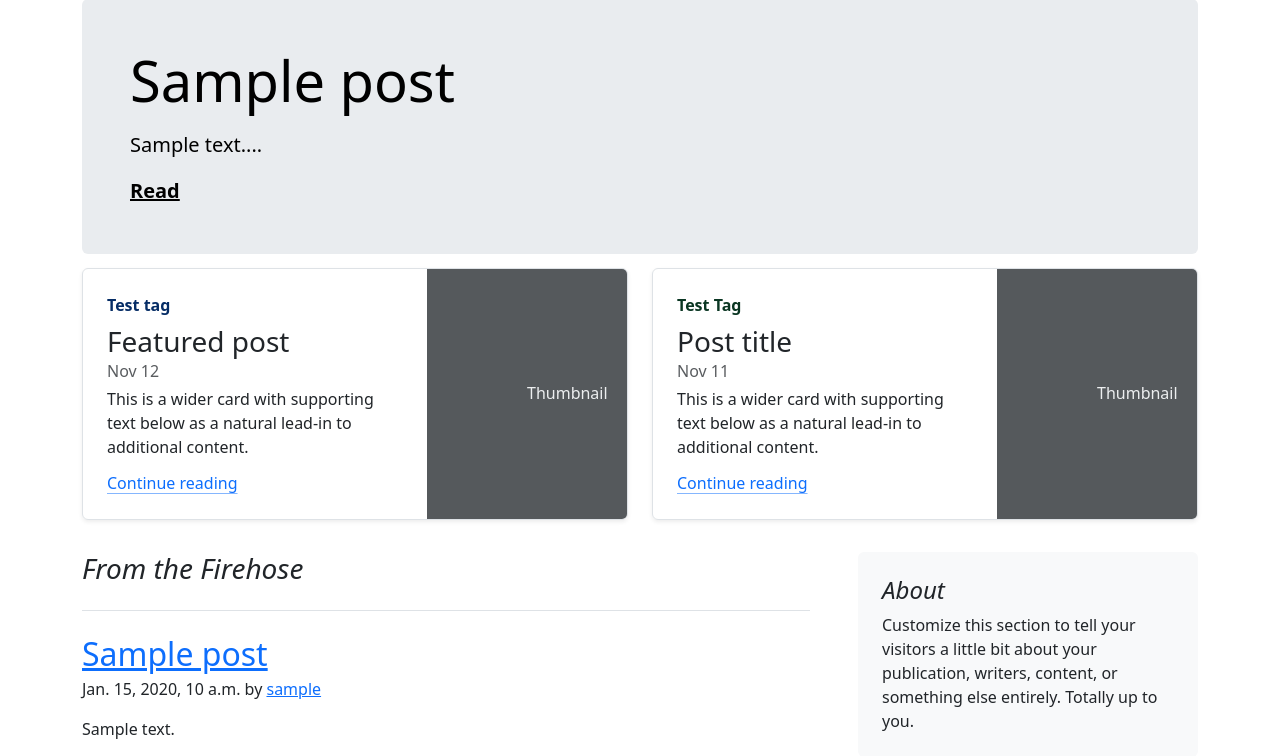
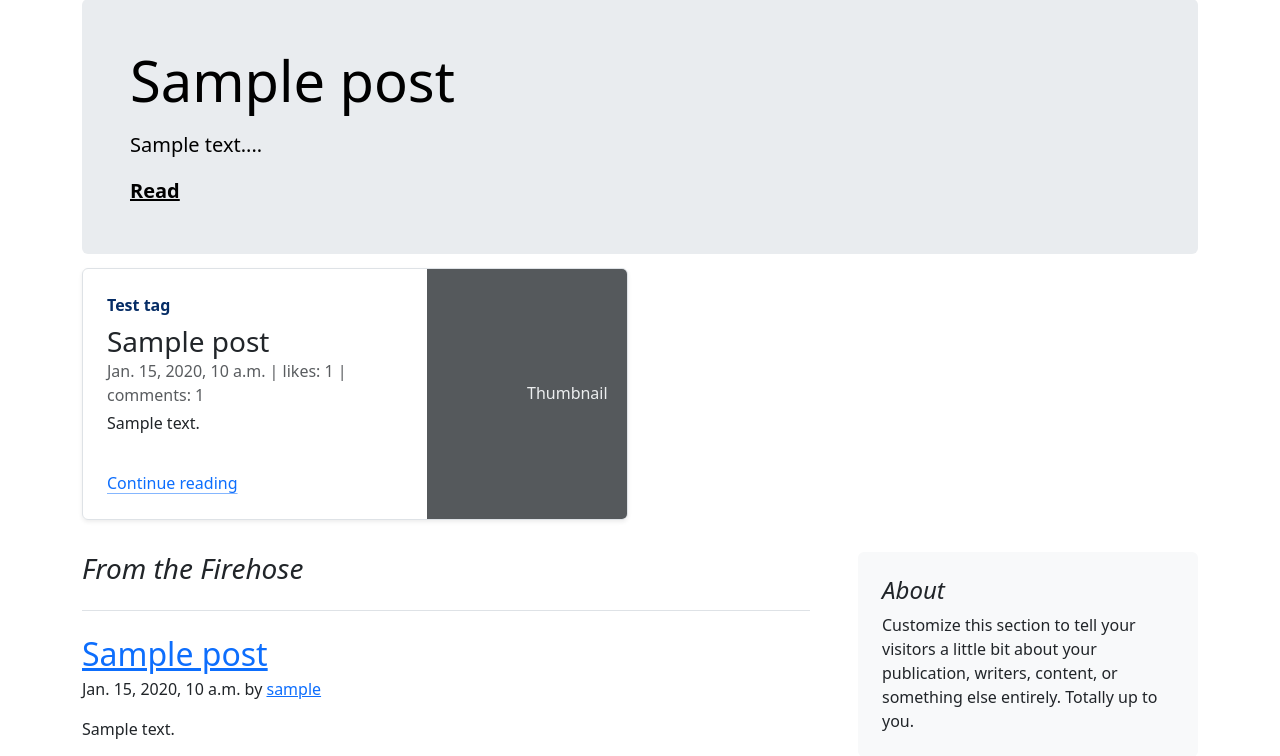
Before and after one commit to Gennadynemchin/django_blog, a Django app: page / in a window 1280 px wide. Shown: the part 67-823 px from the top of the page. Run offline with Django 4.2, Linux system fonts and the light colour scheme; a user stored in the database is signed in; tables that the repository leaves empty hold one stand-in row (values such as "Sample post").

Commit message:
Refactor homepage posts query;

```diff
--- a/main/templates/main/home.html
+++ b/main/templates/main/home.html
@@ -1,33 +1,29 @@
 {% extends 'main/base.html' %}
 {% block title %}Home{% endblock %}
 {% block content %}
-  {% for post in posts %}
-    {% if post.pinned %}
   <div class="p-4 p-md-5 mb-4 rounded text-body-emphasis bg-body-secondary"
        style="position:relative;
               top:10px">
     <div class="col-lg-6 px-0">
-          <h1 class="display-4 fst-helvetica">{{ post.title }}</h1>
-          <p class="lead my-3">{{ post.text|truncatechars:100 }}...</p>
+      <h1 class="display-4 fst-helvetica">{{ pinned_post.title }}</h1>
+      <p class="lead my-3">{{ pinned_post.text|truncatechars:100 }}...</p>
       <p class="lead mb-0">
-            <a href="{% url 'post_detail' post.slug %}"
+        <a href="{% url 'post_detail' pinned_post.slug %}"
            class="text-body-emphasis fw-bold">Read</a>
       </p>
     </div>
   </div>
-    {% endif %}
-  {% endfor %}
   <div class="row mb-2">
+    {% for popular_post in popular_posts %}
       <div class="col-md-6">
         <div class="row g-0 border rounded overflow-hidden flex-md-row mb-4 shadow-sm h-md-250 position-relative">
           <div class="col p-4 d-flex flex-column position-static">
             <strong class="d-inline-block mb-2 text-primary-emphasis">Test tag</strong>
-          <h3 class="mb-0">Featured post</h3>
-          <div class="mb-1 text-body-secondary">Nov 12</div>
-          <p class="card-text mb-auto">
-            This is a wider card with supporting text below as a natural lead-in to additional content.
-          </p>
-          <a href="#" class="icon-link gap-1 icon-link-hover stretched-link">
+            <h3 class="mb-0">{{ popular_post.title }}</h3>
+            <div class="mb-1 text-body-secondary">{{ popular_post.created_at }} | likes: {{ popular_post.likes.count }} | comments: {{ popular_post.comments.count }}</div>
+            <p class="card-text mb-auto">{{ popular_post.text|truncatechars:100 }}</p>
+            <a href="{% url 'post_detail' popular_post.slug %}"
+               class="icon-link gap-1 icon-link-hover stretched-link">
               Continue reading
               <svg class="bi">
                 <use xlink:href="#chevron-right" />
@@ -48,41 +44,16 @@
             </div>
           </div>
         </div>
-      <div class="col-md-6">
-        <div class="row g-0 border rounded overflow-hidden flex-md-row mb-4 shadow-sm h-md-250 position-relative">
-          <div class="col p-4 d-flex flex-column position-static">
-            <strong class="d-inline-block mb-2 text-success-emphasis">Test Tag</strong>
-            <h3 class="mb-0">Post title</h3>
-            <div class="mb-1 text-body-secondary">Nov 11</div>
-            <p class="mb-auto">This is a wider card with supporting text below as a natural lead-in to additional content.</p>
-            <a href="#" class="icon-link gap-1 icon-link-hover stretched-link">
-              Continue reading
-              <svg class="bi">
-                <use xlink:href="#chevron-right" />
-              </svg>
-            </a>
-          </div>
-          <div class="col-auto d-none d-lg-block">
-            <svg class="bd-placeholder-img"
-                 width="200"
-                 height="250"
-                 xmlns="http://www.w3.org/2000/svg"
-                 role="img"
-                 aria-label="Placeholder: Thumbnail"
-                 preserveAspectRatio="xMidYMid slice"
-                 focusable="false">
-              <title>Placeholder</title><rect width="100%" height="100%" fill="#55595c" /><text x="50%" y="50%" fill="#eceeef" dy=".3em">Thumbnail</text>
-              </svg>
-            </div>
-          </div>
-        </div>
+      {% endfor %}
     </div>
     <div class="row g-5">
       <div class="col-md-8">
         <h3 class="pb-4 mb-4 fst-italic border-bottom">From the Firehose</h3>
         {% for post in posts %}
           <article class="blog-post">
-              <h2 class="display-7 link-body-emphasis mb-1"> <a href = "{% url 'post_detail' post.slug %}">{{ post.title }}</a></h2>
+            <h2 class="display-7 link-body-emphasis mb-1">
+              <a href = "{% url 'post_detail' post.slug %}">{{ post.title }}</a>
+            </h2>
             <p class="blog-post-meta">
               {{ post.created_at }} by <a href="{% url 'post_detail' post.slug %}">{{ post.author }}</a>
             </p>
--- a/main/views.py
+++ b/main/views.py
@@ -1,3 +1,4 @@
+from django.db.models import Count
 from django.shortcuts import render, redirect, get_object_or_404
 from django.contrib.auth import login, logout, authenticate
 from django.contrib.auth.decorators import login_required, permission_required
@@ -10,6 +11,13 @@ from .models import Post, Comment
 
 @login_required(login_url='/login')
 def home(request):
+    posts = Post.objects.all().select_related('author').prefetch_related('likes').annotate(Count('likes')).order_by('-created_at')
+    pinned_post = posts.filter(pinned=True).first()
+    popular_posts = posts.annotate(Count('likes')).order_by('likes__count')[:2]
+    return render(request, 'main/home.html', {'posts': posts, 'pinned_post': pinned_post, 'popular_posts': popular_posts})
+
+
+def manage_user(request):
     if request.method == 'POST':
         post_id = request.POST.get('post_id')
         post_author_id = request.POST.get('post_author_id')
@@ -21,8 +29,7 @@ def home(request):
             user = User.objects.filter(id=post_author_id).first()
             user.is_active = False
             user.save()
-    posts = Post.objects.all().select_related('author').prefetch_related('likes')
-    return render(request, 'main/home.html', {'posts': posts})
+    return None
 
 
 def is_liked(post, user_id):
@@ -34,6 +41,7 @@ def is_liked(post, user_id):
 
 @login_required(login_url='/login')
 def post_detail(request, slug):
+    manage_user(request)
     post = get_object_or_404(Post, slug=slug)
     comments = post.comments.all().select_related('user', 'parent')
     like_status = is_liked(post, request.user.id)
```
Lines whose indentation alone changed are shown as unchanged.
